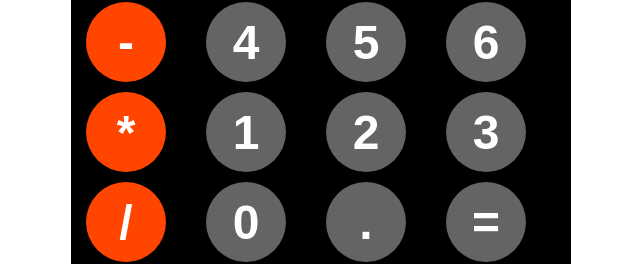
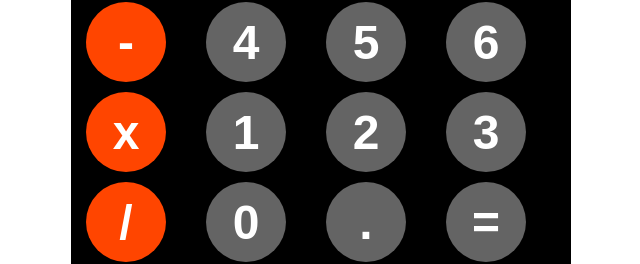
Before and after one commit to Simrandeep711/Calculator, a plain HTML site: page index.html in a window 1280 px wide. Shown: the part 205-469 px from the top of the page, 319-959 px from the left. Drawn offline with Linux system fonts and the light colour scheme.

Commit message:
Change multiplication operator from '*' to 'x'

```diff
--- a/index.html
+++ b/index.html
@@ -18,7 +18,7 @@
 			<button onclick="appendToDisplay('4')">4</button>
 			<button onclick="appendToDisplay('5')">5</button>
 			<button onclick="appendToDisplay('6')">6</button>
-			<button onclick="appendToDisplay('*')" class="operator-btn">*</button>
+			<button onclick="appendToDisplay('x')" class="operator-btn">x</button>
 			<button onclick="appendToDisplay('1')">1</button>
 			<button onclick="appendToDisplay('2')">2</button>
 			<button onclick="appendToDisplay('3')">3</button>
```
